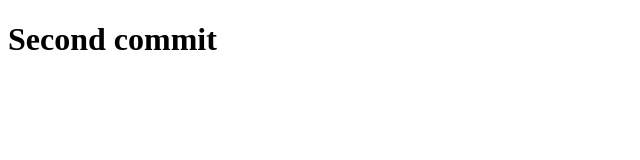
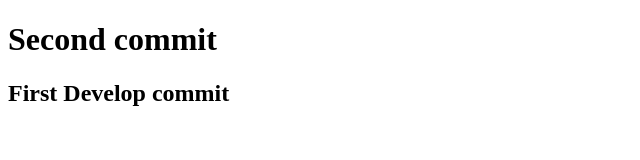
Before and after one commit to SanThidaK/git-commit-delete-testing, a plain HTML site: page index.html in a window 1280 px wide. Shown: the whole page, without its empty margins (0-640 px from the left). Drawn offline with Linux system fonts and the light colour scheme.

Commit message:
first develop commit

```diff
--- a/index.html
+++ b/index.html
@@ -8,5 +8,7 @@
 </head>
 <body>
   <h1>Second commit</h1>
+
+  <h2>First Develop commit</h2>
 </body>
 </html>
```
